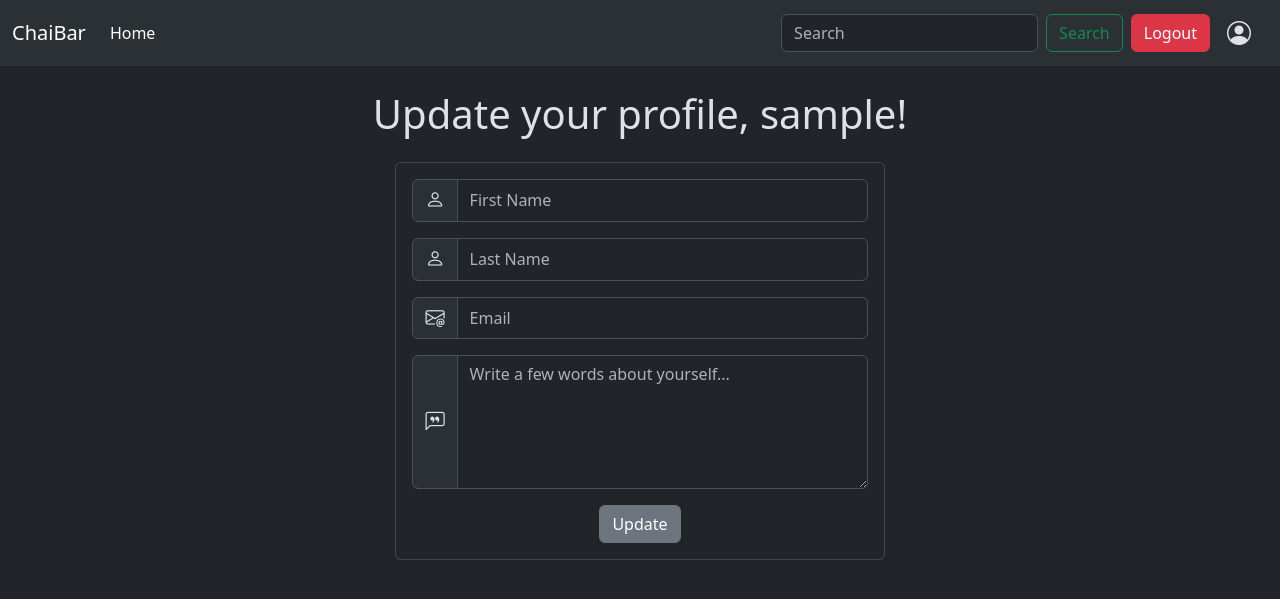
After one commit to ashutosh29599/Chai-Aur-Code, a Django app: page /tweet/1/edit_profile/ in a window 1280 px wide. The commit adds this page. Shown: the top 599 px of the page. Run offline with Django 5.2, Linux system fonts and the light colour scheme; the visitor is signed in with stand-in values (Sample User, id 1).

Commit message:
Add an edit profile page.

```diff
--- /dev/null
+++ b/tweet/templates/edit_profile.html
@@ -0,0 +1,42 @@
+{% extends "layout.html" %}
+
+{% block content %}
+    <h1 class="text-center mt-4">Update your profile, {{ user.username }}!</h1>
+
+    <div class="container d-flex justify-content-center align-items-center mt-4">
+        <div class="card text-center">
+            <div class="card-body">
+                <div class="input-group mb-3">
+                    <span class="input-group-text" id="basic-addon1">
+                        <i class="bi bi-person" style="font-size: 1.2em;"></i>
+                    </span>
+                    {{ form.first_name }}
+                </div>
+
+                <div class="input-group mb-3">
+                    <span class="input-group-text" id="basic-addon1">
+                        <i class="bi bi-person" style="font-size: 1.2em;"></i>
+                    </span>
+                    {{ form.last_name }}
+                </div>
+
+                <div class="input-group mb-3">
+                    <span class="input-group-text" id="basic-addon1">
+                        <i class="bi bi-envelope-at" style="font-size: 1.2em;"></i>
+                    </span>
+                    {{ form.email }}
+                </div>
+
+                <div class="input-group mb-3">
+                    <span class="input-group-text" id="basic-addon1">
+                        <i class="bi bi-chat-left-quote" style="font-size: 1.2em;"></i>
+                    </span>
+                    {{ form.bio }}
+                </div>
+
+                <a href="" class="btn btn-secondary">Update</a>
+            </div>
+        </div>
+    </div>
+
+{% endblock content %}
--- a/tweet/urls.py
+++ b/tweet/urls.py
@@ -10,4 +10,5 @@ urlpatterns = [
     path('register/', views.register, name='register'),
     path('search/', views.tweet_search, name='search'),
     path('<int:user_id>/profile/', views.profile, name='profile'),
+    path('<int:user_id>/edit_profile/', views.edit_profile, name='edit_profile'),
 ]
--- a/tweet/views.py
+++ b/tweet/views.py
@@ -5,7 +5,7 @@ from django.contrib.auth.forms import UserChangeForm
 from django.contrib.auth.models import User
 
 
-from .models import Tweet
+from .models import Tweet, Profile
 from .forms import TweetForm, UserRegistrationForm, UserProfileUpdateForm
 
 # Create your views here.
@@ -101,5 +101,18 @@ def register(request):
 
 
 def profile(request, user_id):
-    profile_owner = get_object_or_404(User, pk=user_id)
-    return render(request, "profile.html", {"form": UserProfileUpdateForm, "profile_owner": profile_owner})
+    # profile_owner = get_object_or_404(User, pk=user_id)
+    # profile_owner = get_object_or_404(Profile, pk=user_id)
+
+    try:
+        profile_owner = Profile.objects.get(pk=user_id)
+    except Profile.DoesNotExist:
+        # return redirect("tweet_list")
+        profile_owner = Profile()
+
+    return render(request, "profile.html", {"profile_owner": profile_owner})
+
+
+@login_required
+def edit_profile(request, user_id):
+    return render(request, "edit_profile.html", {"form": UserProfileUpdateForm})
```
Also changed, not shown: tweet/templates/profile.html (+41 -29 lines).
